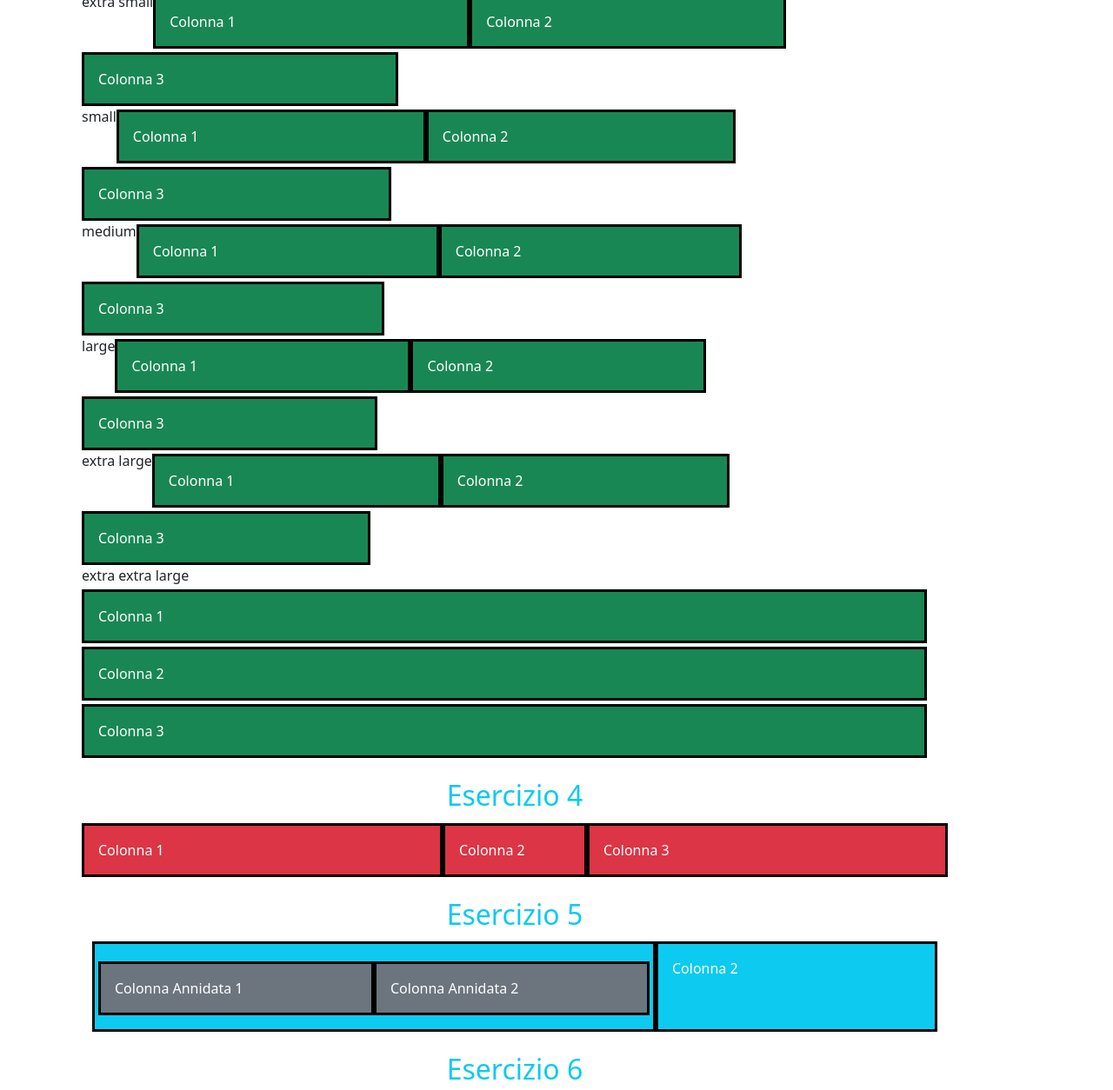
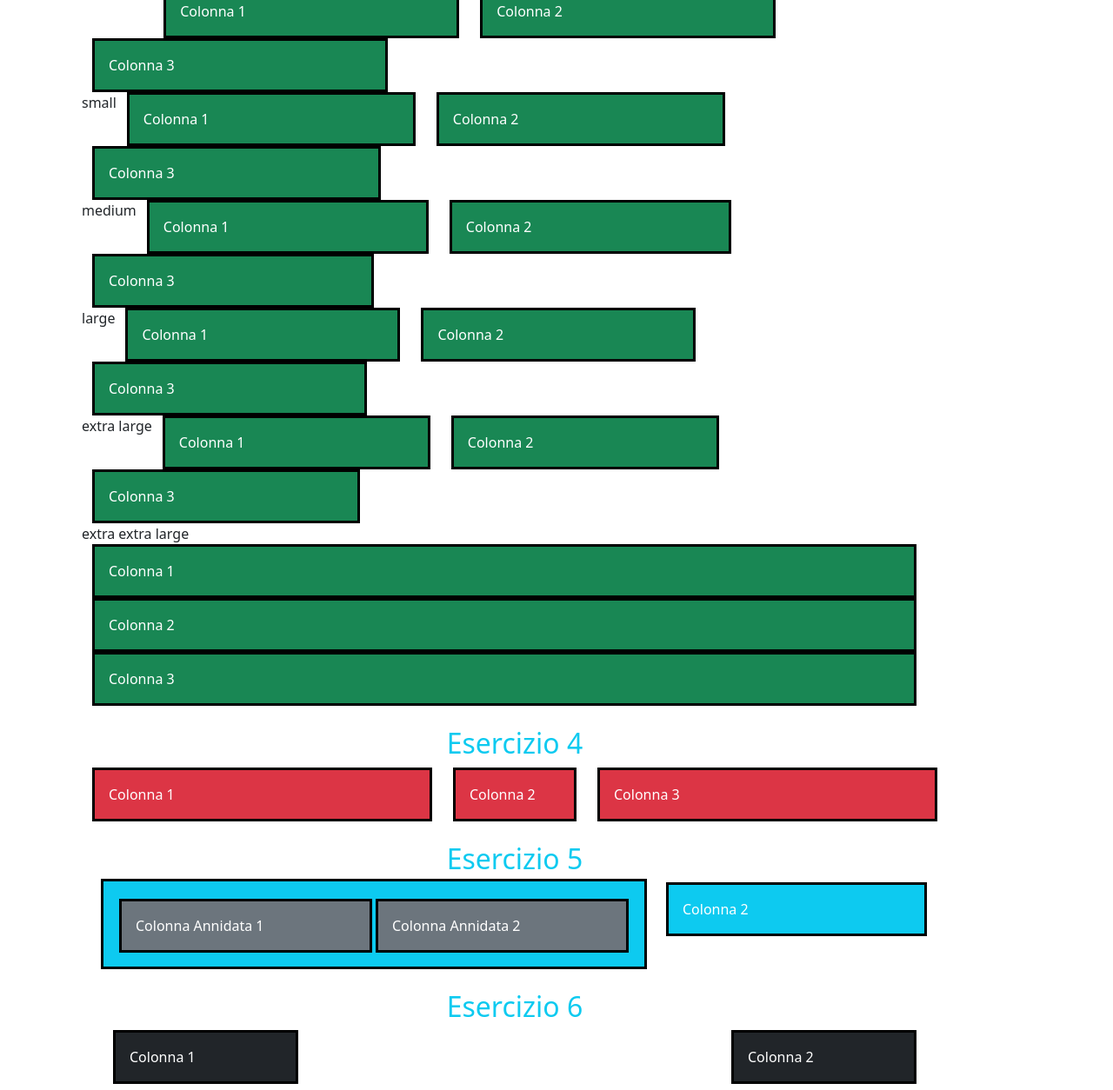
Before and after one commit to Enxos27/U2-W2-D1, a plain HTML site: page index.html in a window 1280 px wide. Shown: the part 401-1655 px from the top of the page at 87% size. Drawn offline with nearby package versions, Linux system fonts and the light colour scheme.

Commit message:
refactory

```diff
--- a/index.html
+++ b/index.html
@@ -17,75 +17,75 @@
     <h2 class="text-center mt-4 text-info">Esercizio 1</h2>
     <div class="container">
         <div class="row">
-            <div class="col-12 col-md-4 text-white bg-primary p-3  border border-3 border-black g-1">Colonna 1</div>
-            <div class="col-12 col-md-4 text-white bg-primary p-3 border border-3 border-black g-1">Colonna 2</div>
-            <div class="col-12 col-md-4 text-white bg-primary p-3 border border-3 border-black g-1">Colonna 3</div>
+            <div class="col-12 col-md-4 "> <div class="text-white bg-primary p-3  border border-3 border-black g-1">Colonna 1</div></div>
+            <div class="col-12 col-md-4 "> <div class="text-white bg-primary p-3  border border-3 border-black g-1">Colonna 2</div></div>
+            <div class="col-12 col-md-4 "> <div class="text-white bg-primary p-3  border border-3 border-black g-1">Colonna 3</div></div>
     </div>
     <h2 class="text-center mt-4 text-info">Esercizio 2</h2>
     <div class="container">
         <div class="row">
-            <div class="col-12 col-md-4 text-black bg-warning p-3  border border-3 border-black g-1">Colonna 1</div>
-            <div class="col-12 col-md-4 text-black bg-warning p-3 border border-3 border-black g-1">Colonna 2</div>
-            <div class="col-12 col-md-4 text-black bg-warning p-3 border border-3 border-black g-1">Colonna 3</div>
+            <div class="col-12 col-md-4 "> <div class="text-black bg-warning p-3  border border-3 border-black g-1">Colonna 1</div></div>
+            <div class="col-12 col-md-4 "> <div class="text-black bg-warning p-3  border border-3 border-black g-1">Colonna 2</div></div>
+            <div class="col-12 col-md-4 "> <div class="text-black bg-warning p-3  border border-3 border-black g-1">Colonna 3</div></div>
     </div>
     <h2 class="text-center mt-4 text-info">Esercizio 3</h2>
     <div class="container">
         <div class="row">
             extra small
-            <div class="col-4 text-white bg-success p-3  border border-3 border-black g-1">Colonna 1</div>
-            <div class="col-4 text-white bg-success p-3 border border-3 border-black g-1">Colonna 2</div>
-            <div class="col-4 text-white bg-success p-3 border border-3 border-black g-1">Colonna 3</div>
+            <div class="col-4 "> <div class="text-white bg-success p-3  border border-3 border-black g-1">Colonna 1</div></div>
+            <div class="col-4 "> <div class="text-white bg-success p-3 border border-3 border-black g-1">Colonna 2</div></div>
+            <div class="col-4 "> <div class="text-white bg-success p-3 border border-3 border-black g-1">Colonna 3</div></div>
         <div class="row">
              small
-            <div class="col-12 col-sm-4  text-white bg-success p-3  border border-3 border-black g-1">Colonna 1</div>
-            <div class="col-12 col-sm-4 text-white bg-success p-3 border border-3 border-black g-1">Colonna 2</div>
-            <div class="col-12 col-sm-4 text-white bg-success p-3 border border-3 border-black g-1">Colonna 3</div>
+            <div class="col-12 col-sm-4 "> <div class="text-white bg-success p-3  border border-3 border-black g-1">Colonna 1</div></div>
+            <div class="col-12 col-sm-4 "> <div class="text-white bg-success p-3 border border-3 border-black g-1">Colonna 2</div></div>
+            <div class="col-12 col-sm-4 "> <div class="text-white bg-success p-3 border border-3 border-black g-1">Colonna 3</div></div>
         <div class="row">
              medium
-            <div class="col-12 col-md-4  text-white bg-success p-3  border border-3 border-black g-1">Colonna 1</div>
-            <div class="col-12 col-md-4 text-white bg-success p-3 border border-3 border-black g-1">Colonna 2</div>
-            <div class="col-12 col-md-4 text-white bg-success p-3 border border-3 border-black g-1">Colonna 3</div>
+            <div class="col-12 col-md-4 "> <div class="text-white bg-success p-3  border border-3 border-black g-1">Colonna 1</div></div>
+            <div class="col-12 col-md-4 "> <div class="text-white bg-success p-3 border border-3 border-black g-1">Colonna 2</div></div>
+            <div class="col-12 col-md-4 "> <div class="text-white bg-success p-3 border border-3 border-black g-1">Colonna 3</div></div>
         <div class="row">
              large
-            <div class="col-12 col-lg-4  text-white bg-success p-3  border border-3 border-black g-1">Colonna 1</div>
-            <div class="col-12 col-lg-4 text-white bg-success p-3 border border-3 border-black g-1">Colonna 2</div>
-            <div class="col-12 col-lg-4 text-white bg-success p-3 border border-3 border-black g-1">Colonna 3</div>
+            <div class="col-12 col-lg-4 "> <div class="text-white bg-success p-3  border border-3 border-black g-1">Colonna 1</div></div>
+            <div class="col-12 col-lg-4 "> <div class="text-white bg-success p-3 border border-3 border-black g-1">Colonna 2</div></div>
+            <div class="col-12 col-lg-4 "> <div class="text-white bg-success p-3 border border-3 border-black g-1">Colonna 3</div></div>
         <div class="row">
             extra large
-            <div class="col-12 col-xl-4 text-white bg-success p-3  border border-3 border-black g-1">Colonna 1</div>
-            <div class="col-12 col-xl-4 text-white bg-success p-3 border border-3 border-black g-1">Colonna 2</div>
-            <div class="col-12 col-xl-4 text-white bg-success p-3 border border-3 border-black g-1">Colonna 3</div>
+            <div class="col-12 col-xl-4 "> <div class="text-white bg-success p-3  border border-3 border-black g-1">Colonna 1</div></div>
+            <div class="col-12 col-xl-4 "> <div class="text-white bg-success p-3 border border-3 border-black g-1">Colonna 2</div></div>
+            <div class="col-12 col-xl-4 "> <div class="text-white bg-success p-3 border border-3 border-black g-1">Colonna 3</div></div>
         <div class="row">
             extra extra large
-            <div class="col-12 col-xxl-4  text-white bg-success p-3  border border-3 border-black g-1">Colonna 1</div>
-            <div class="col-12 col-xxl-4 text-white bg-success p-3 border border-3 border-black g-1">Colonna 2</div>
-            <div class="col-12 col-xxl-4 text-white bg-success p-3 border border-3 border-black g-1">Colonna 3</div>
+            <div class="col-12 col-xxl-4 "> <div class="text-white bg-success p-3  border border-3 border-black g-1">Colonna 1</div></div>
+            <div class="col-12 col-xxl-4 "> <div class="text-white bg-success p-3 border border-3 border-black g-1">Colonna 2</div></div>
+            <div class="col-12 col-xxl-4 "> <div class="text-white bg-success p-3 border border-3 border-black g-1">Colonna 3</div></div>
     </div>
     <h2 class="text-center mt-4 text-info">Esercizio 4</h2>
     <div class="container">
         <div class="row">
-            <div class="col-lg-5 text-white bg-danger p-3  border border-3 border-black g-1">Colonna 1</div>
-            <div class="col-lg-2 text-white bg-danger p-3 border border-3 border-black g-1">Colonna 2</div>
-            <div class="col-lg-5 text-white bg-danger p-3 border border-3 border-black g-1">Colonna 3</div>
+            <div class="col-lg-5"> <div class="text-white bg-danger p-3 border border-3 border-black g-1">Colonna 1</div></div>
+            <div class="col-lg-2"> <div class="text-white bg-danger p-3 border border-3 border-black g-1">Colonna 2</div></div>
+            <div class="col-lg-5"> <div class="text-white bg-danger p-3 border border-3 border-black g-1">Colonna 3</div></div>
     </div>
     <h2 class="text-center mt-4 text-info">Esercizio 5</h2>
     <div class="container">
         <div class="row">
-            <div class="col-12 col-lg-8 text-white bg-info p-3  border border-3 border-black g-1">
-                <div class="row">
+            <div class="col-12 col-lg-8 ">
+                <div class="row text-white bg-info p-3  border border-3 border-black g-1">
                     <!-- riga annodata -->
-                    <div class="col-12 col-lg-6 text-white bg-secondary p-3  border border-3 border-black g-1"> Colonna Annidata 1</div>
-                    <div class="col-12 col-lg-6 text-white bg-secondary p-3  border border-3 border-black g-1"> Colonna Annidata 2</div>
+                    <div class="col-12 col-lg-6 "><div class="text-white bg-secondary p-3  border border-3 border-black g-1">Colonna Annidata 1 </div></div>
+                    <div class="col-12 col-lg-6 "><div class="text-white bg-secondary p-3  border border-3 border-black g-1">Colonna Annidata 2 </div></div>
                 </div>
             </div>
-            <div class="col-12 col-lg-4 text-white bg-info p-3 border border-3 border-black g-1">Colonna 2</div>
+            <div class="col-12 col-lg-4 "><div class="text-white bg-info p-3 border border-3 border-black g-1">Colonna 2</div></div>
     </div>
 
     <h2 class="text-center mt-4 text-info">Esercizio 6</h2>
     <div class="container">
         <div class="row">
-            <div class="col-xl-3 text-white bg-dark p-3 border border-3 border-black g-1">Colonna 1</div>
-            <div class="col-xl-3 offset-xl-6 text-white bg-dark p-3 border border-3 border-black g-1">Colonna 2</div>
+            <div class="col-lg-3 "><div class="text-white bg-dark p-3 border border-3 border-black g-1">Colonna 1</div></div>
+            <div class="col-lg-3 offset-lg-6 "><div class="text-white bg-dark p-3 border border-3 border-black g-1">Colonna 2</div></div>
     </div>
 
     <script
```
